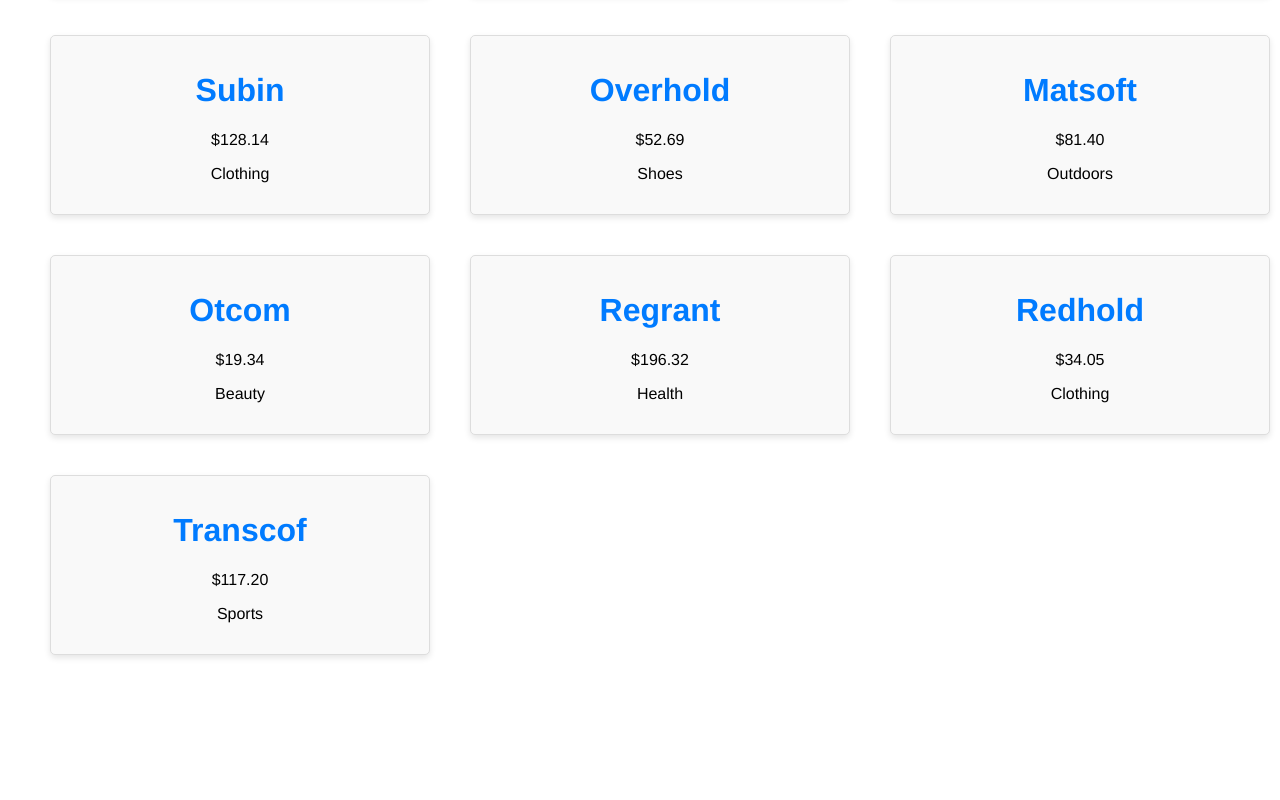
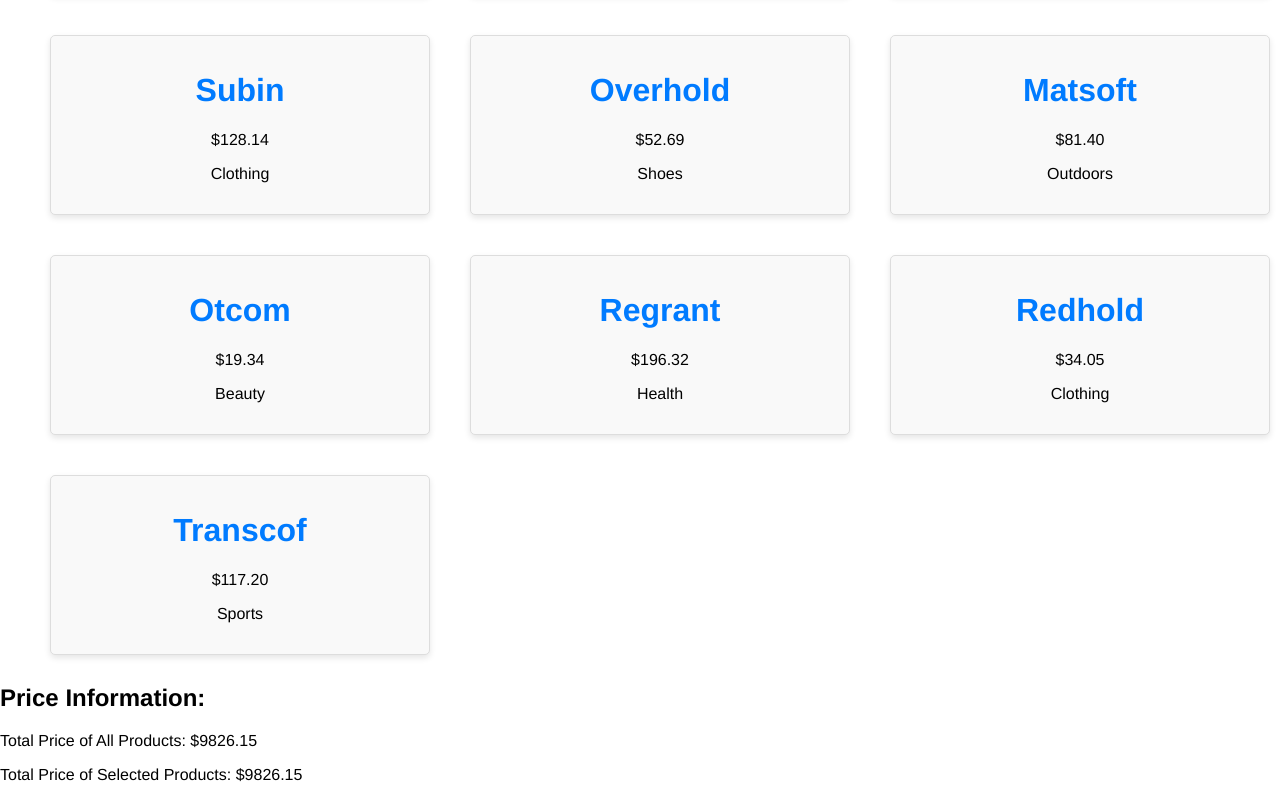
Before and after one commit to Andrew32A/ACS-3330-react-product-list, a React (Create React App) app: page / in a window 1280 px wide. Shown: the part 7077-7877 px from the top of the page. Before the commit the page ends 7758 px from the top, so only its background shows below. Built offline with nearby package versions, Linux system fonts and the light colour scheme.

Commit message:
completed challenge 13

```diff
--- a/src/App.js
+++ b/src/App.js
@@ -25,6 +25,25 @@ function App() {
     return item.category === selectedCategory || selectedCategory === "All";
   });
 
+  // challenge 13
+  const allPrices = data.reduce((total, product) => {
+    const price = parseFloat(product.price.slice(1));
+    return total + price;
+  }, 0);
+
+  const selectedPrices = filteredProducts.reduce((total, product) => {
+    if (product.category === selectedCategory || selectedCategory === "All") {
+      const price = parseFloat(product.price.slice(1));
+      return total + price;
+    }
+    return total;
+  }, 0);
+
+  const categoryCounts = data.reduce((countMap, product) => {
+    countMap[product.category] = (countMap[product.category] || 0) + 1;
+    return countMap;
+  }, {});
+
   return (
     <div>
       <h1>Product Data</h1>
@@ -49,6 +68,7 @@ function App() {
             label={`${name} (${count})`}
             onClick={() => handleCategoryClick(name)}
             active={selectedCategory === name}
+            count={categoryCounts[name]}
           />
         ))}
       </div>
@@ -60,9 +80,16 @@ function App() {
             name={product.name}
             category={product.category}
             price={product.price}
+            units={product.units}
+            rating={product.rating}
           />
         ))}
       </ul>
+
+      {/* challenge 13 */}
+      <h2>Price Information:</h2>
+      <p>Total Price of All Products: ${allPrices.toFixed(2)}</p>
+      <p>Total Price of Selected Products: ${selectedPrices.toFixed(2)}</p>
     </div>
   );
 }
```
